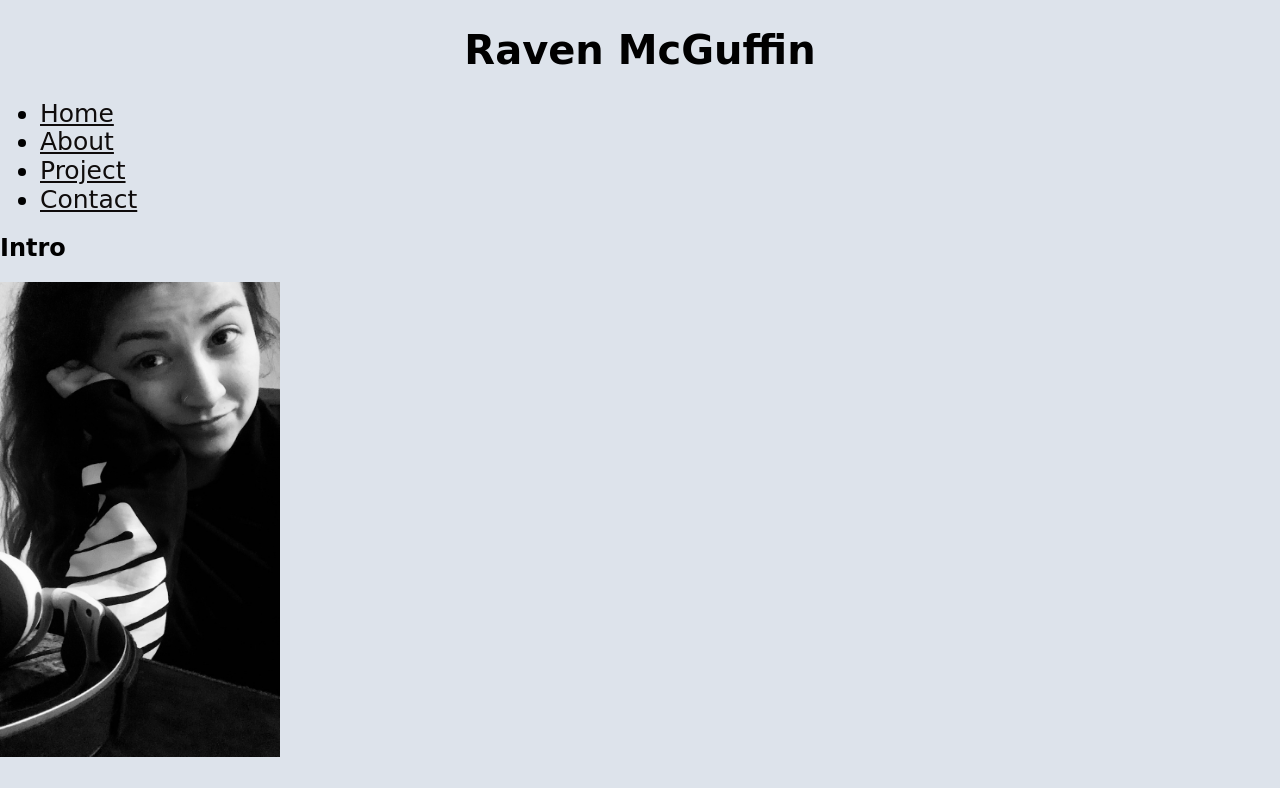
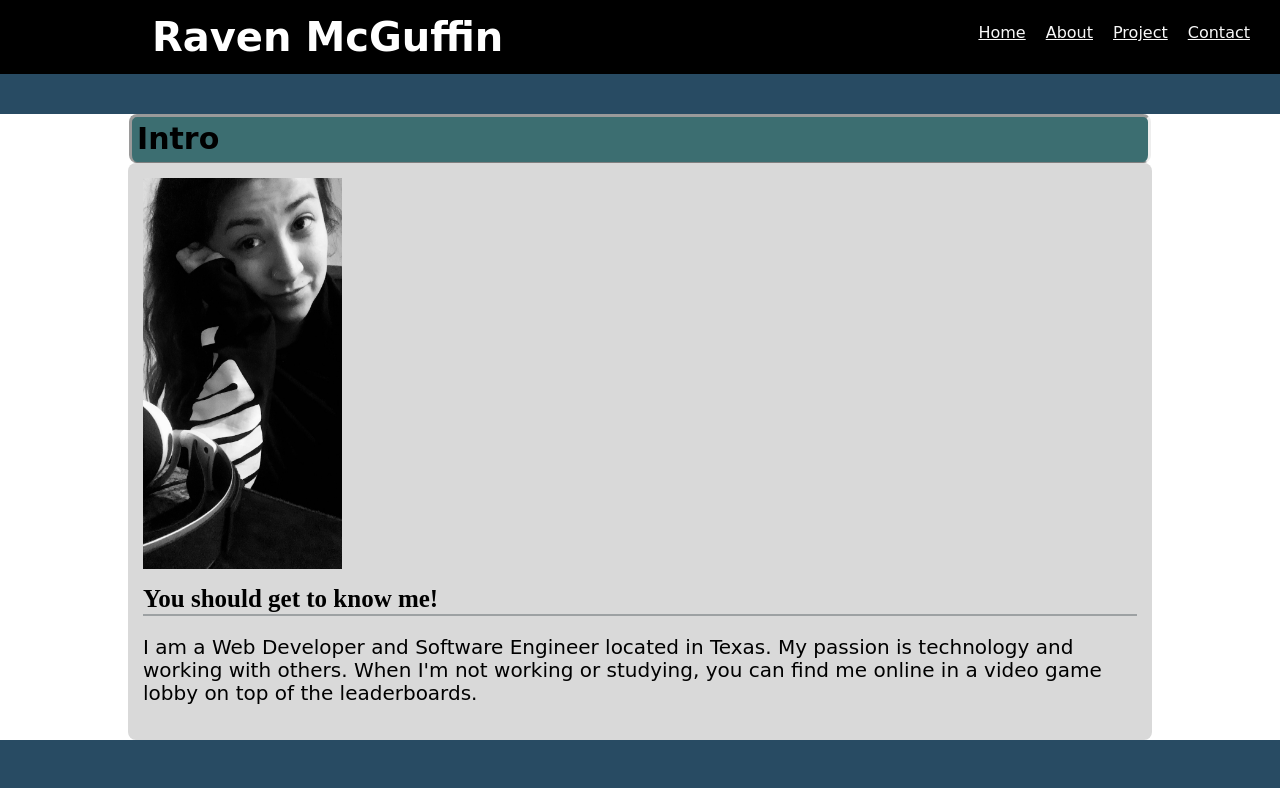
Before and after one commit to Snugglywums/Portfolio, a plain HTML site: page index.html in a window 1280 px wide. Shown: the top 788 px of the page. Drawn offline with nearby package versions, Linux system fonts and the light colour scheme; a script that the page names is missing.

Commit message:
Update style.css

```diff
--- a/style.css
+++ b/style.css
@@ -1,87 +1,207 @@
-/*This is for the About Me Section*/
- .AboutMe  {
-    height: 100%;
-    position: relative;
-    padding-left:10px;
-    padding-bottom: 30px;
-    padding-top: 5px;
-    margin-top: 100px;
-    margin-left: 250px;
-    margin-right: 275px;
-    background-color: #0f0c0c;
-    -moz-box-shadow:    3px 3px 5px 6px #ccc;
-    -webkit-box-shadow: 3px 3px 5px 6px #ccc;
-    box-shadow:         3px 3px 5px 6px #ccc;
-    color: #f0f0f0;
+/*Header section*/
+header {
+  background-color: #000;
+  margin-bottom: 0px;
+  padding-bottom: 5px;
+}
 
+header h1 {
+  color: #fff;
+  text-align: center;
+  margin: 0;
+  padding-top: 20px;
 }
-/*This is for the h properties*/
+
+header nav {
+  display: flex;
+  justify-content: center;
+  font-family: 'Lucida Handwriting',  cursive;
+}
+
+header nav ul {
+  display: flex;
+  padding-left: 0;
+  list-style: none;
+}
+
+header nav ul li a {
+  color: #fff;
+  margin: 0 20px 0 0;
+}
+
+header nav ul li:last-child a {
+  margin-right: 0;
+}
+
+/*Main sections*/
+
+main {
+  padding: 40px 0;
+  background-color: #284b63;
+}
+
+section {
+  margin-bottom: 100px;
+  background-color: #ffffff;
+}
+
 h1 {
+  margin: 0 0 30px 10px;
   text-align: center;
   font-size: 40px;
   font-family: 'Lobster', 'papyrus', cursive;
 }
 
 h2 {
+  margin: 0 1px;
+  font-size: 30px;
+  background-color: #3c6e71;
+  border-bottom: 1px solid gray;
+  border-style: inset;
+  border-radius:8px;
   font-family: 'Lucida Handwriting',  cursive;
+  padding: 5px;
+
 }
 
 h3 {
-    font-family: 'Rockwell', 'papyrus', cursive;
-    text-align: center;
-    font-size: 30px;
+  margin: 12px 0;
+  font-size: 25px;
+  border-bottom: 2px solid #9da1a3;
 }
 
-/*This is for the paragraph and list properties*/
-p, li {
-    font-size: 25px;
-    font-family: 'Dancing Script', 'Goudy Old Style', cursive;
-    margin:0;
-    padding:0;
+/*These are for the groups and items */
+
+.group {
+  display: flex;
+  flex-direction: column;
+  margin-bottom: 100px;
+  background-color: #D9D9D9;
+  border-radius:8px;
 }
 
-/*This is for the raven image at the bottom*/
-body {
-    background-color: #dde3eb;
-    background-image: url('/Pictures/Raven-Transparent-logo.png');
-    background-repeat: no-repeat;
-    background-attachment: fixed;
-    background-position: bottom right;
-  }
-/*This is for the info paragraph*/
-#MeInfo {
-    margin-left: 20px;
-    text-align: left;
-    font-size: 20px;
-
+.item {
+  flex: 1;
+  margin: 10px;
+  padding: 5px;
 }
 
-.container {
-    display: flex;
-
+.item-double {
+  flex: 2;
 }
 
-.column {
-    align-content: center;
-    float: left;
-    padding-left: 40px;
+
+img {
+  width: 20%;
+  height: 50%;
  }
 
-  /* Clear floats after the columns */
-  .row:after {
-    content: "";
-    display: table;
-    clear: both;
+p {
+  font-size: 20px;
+    font-family: 'Dancing Script', 'Goudy Old Style', cursive;
  }
+
  /*these are for the links*/
  a:link {
-      color: #0f0c0c
+    color: #f8f8f8
 }
 
 a:visited {
-      color: #19d1ff;
+    color: #3c6e71;
 }
 
 a:hover {
     font-size: 30px;
 }
+/*This is for the form input in the contact section */
+
+form {
+  font-size: 20px;
+  font-family: 'Dancing Script', 'Goudy Old Style', cursive;
+}
+
+form label {
+  display: block;
+}
+
+form input,
+form textarea {
+  width: 50%;
+  margin-bottom: 10px;
+  background-color: #D9D9D9;
+  border-radius:8px;
+}
+
+form textarea {
+  height: 60px;
+}
+
+/*This is for the button*/
+.myButton {
+	box-shadow: 0px 10px 14px -7px #276873;
+	background:linear-gradient(to bottom, #3C6E71 5%, #284B63 100%);
+	background-color:#3C6E71;
+	border-radius:8px;
+	display:inline-block;
+	cursor:pointer;
+	color:#ffffff;
+	font-family:Verdana;
+	font-size:16px;
+	font-weight:bold;
+	padding:5px 25px;
+	text-decoration:none;
+	text-shadow:0px 1px 0px #3d768a;
+}
+.myButton:hover {
+	background:linear-gradient(to bottom, #408c99 5%, #599bb3 100%);
+	background-color:#408c99;
+}
+.myButton:active {
+	position:relative;
+	top:1px;
+}
+
+
+
+
+/*this is for desktops*/
+
+ @media all and (min-width: 800px) {
+   p {
+     font-size: 20px;
+   }
+   section, h1 {
+    padding: 0 10%;
+  }
+
+  .group {
+    flex-direction: row;
+  }
+ }
+
+
+ /* this is for mobile screens */
+ @media all and (min-width: 600px) {
+  p {
+    font-size: 20px;
+  }
+
+  header {
+    display: flex;
+    justify-content: space-between;
+    padding: 0 30px;
+  }
+
+  header h1 {
+    margin: 14px 0;
+    padding-top: 0;
+  }
+
+  header nav {
+    margin-top: 8px;
+  }
+
+  header nav ul li a:hover {
+    color: #bdbdbd;
+  }
+}
```
Lines whose indentation alone changed are shown as unchanged.
